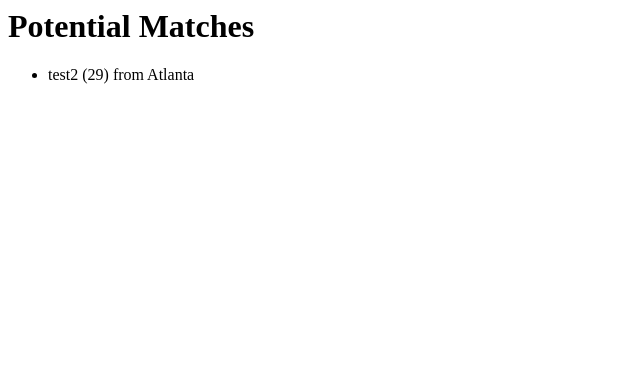
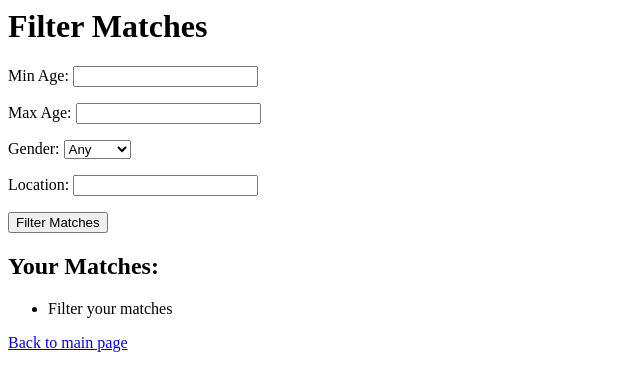
Before and after one commit to VetinariLives/GSU_SWE_Fall_2024, a Django app: page /matches/ in a window 1280 px wide. Shown: the top 391 px of the page, without its empty margins (0-640 px from the left). Run offline with Django 5.2, Linux system fonts and the light colour scheme; a user stored in the database is signed in; data comes from the database, SQL or seed files in the repository; both versions use the stored data as it was after the commit.

Commit message:
update
update

```diff
--- a/senior_dating_web/accounts/templates/accounts/matches.html
+++ b/senior_dating_web/accounts/templates/accounts/matches.html
@@ -1,6 +1,31 @@
-<h1>Potential Matches</h1>
+<h1>Filter Matches</h1>
+
+<form method="get" action="{% url 'find_matches' %}">
+    {{ form.as_p }}
+    <button type="submit">Filter Matches</button>
+</form>
+
+<h2>Your Matches:</h2>
 <ul>
-{% for match in matches %}
-    <li>{{ match.username }} ({{ match.age }}) from {{ match.location }}</li>
-{% endfor %}
+    {%if matches%}
+
+        {% for match in matches %}
+            <li>
+                {{ match.name }} ({{ match.age }} years old) - {{ match.location }}
+                <!-- Send Friend Request button -->
+                    <p>
+                <form method="post" action="{% url 'send_friend_request' match.id %}">
+                    {% csrf_token %}
+                    <button type="submit">Send Friend Request</button>
+                </form>
+                </p>
+                <a href="{% url 'send_message' match.id %}"><button type="submit">Chat</button></a>
+            </li>
+        {% endfor %}
+    {%else%}
+        <li>Filter your matches</li>
+
+    {%endif%}
 </ul>
+
+<a href="{% url 'main_page' %}">Back to main page</a>
--- a/senior_dating_web/accounts/urls.py
+++ b/senior_dating_web/accounts/urls.py
@@ -4,9 +4,11 @@ from django.contrib.auth import views as auth_views
 
 
 
+
+
 urlpatterns = [
     path('register/', views.register, name='register'),
-    path('matches/', views.find_matches, name='matches'),
+    path('matches/', views.find_matches, name='find_matches'),
     path('send_message/<int:user_id>/', views.send_message, name='send_message'),
     path('login/', auth_views.LoginView.as_view(template_name='accounts/login.html'), name='login'),
     path('logout/', auth_views.LogoutView.as_view(), name='logout'),
@@ -19,4 +21,6 @@ urlpatterns = [
     path('accept_friend_request/<int:request_id>/', views.accept_friend_request, name='accept_friend_request'),
     path('decline_friend_request/<int:request_id>/', views.decline_friend_request, name='decline_friend_request'),
     path('send_message/<int:user_id>/', views.send_message, name='send_message'),
+    path('remove_friend/<int:user_id>/', views.remove_friend, name='remove_friend'),
+
 ]
--- a/senior_dating_web/accounts/views.py
+++ b/senior_dating_web/accounts/views.py
@@ -11,7 +11,7 @@ from .forms import MatchFilterForm
 from django import forms
 from django.db import models
 from .forms import UpdateProfileImageForm  # Import the form you created
-
+from django.db.models import Q
 
 
 
@@ -31,11 +31,49 @@ def register(request):
         form = CustomUserCreationForm()
     return render(request, 'accounts/register.html', {'form': form})
 
-
 def find_matches(request):
     current_user = request.user
-    potential_matches = User.objects.exclude(id=current_user.id).filter(gender=current_user.gender)
-    return render(request, 'accounts/matches.html', {'matches': potential_matches})
+
+    # Get all users except the logged-in user
+    matches = User.objects.exclude(id=current_user.id)
+
+    # Get the friends of the logged-in user and exclude them from the matches
+    friends = FriendRequest.objects.filter(
+        (Q(from_user=current_user) | Q(to_user=current_user)),
+        status='accepted'
+    ).select_related('to_user', 'from_user')
+
+    friend_ids = []
+    for friend in friends:
+        if friend.from_user == current_user:
+            friend_ids.append(friend.to_user.id)
+        else:
+            friend_ids.append(friend.from_user.id)
+
+    matches = matches.exclude(id__in=friend_ids)
+
+    # Handle the filter form
+    form = MatchFilterForm(request.GET or None)
+    if form.is_valid():
+        # Apply filters based on form data
+        min_age = form.cleaned_data.get('min_age')
+        max_age = form.cleaned_data.get('max_age')
+        gender = form.cleaned_data.get('gender')
+        location = form.cleaned_data.get('location')
+
+        if min_age:
+            matches = matches.filter(age__gte=min_age)
+        if max_age:
+            matches = matches.filter(age__lte=max_age)
+        if gender:
+            matches = matches.filter(gender=gender)
+        if location:
+            matches = matches.filter(location__icontains=location)
+
+    return render(request, 'accounts/matches.html', {
+        'matches': matches,
+        'form': form,
+    })
 
 from .models import Message
 
@@ -61,11 +99,7 @@ def custom_login(request):
         form = AuthenticationForm()
     return render(request, 'accounts/login.html', {'form': form})
 
-def main_page(request):
-    user_name = request.user.name  # Access the logged-in user's name
-    user_bio = request.user.bio
-    profile_image = request.user.profile_image
-    return render(request, 'accounts/main_page.html', {'user_name': user_name})
+
 
 def delete_account(request):
     if request.method == 'POST':
@@ -110,7 +144,6 @@ class UpdateBioForm(forms.ModelForm):
         model = User
         fields = ['bio']
 
-
 def update_bio(request):
     if request.method == 'POST':
         form = UpdateBioForm(request.POST, instance=request.user)
@@ -152,7 +185,19 @@ def main_page(request):
     sent_requests = FriendRequest.objects.filter(from_user=request.user, status='pending')
 
     # Get the user's friends
-    friends = Friendship.objects.filter(from_user=request.user).select_related('to_user')
+    friends = FriendRequest.objects.filter(
+        (models.Q(from_user=request.user) | models.Q(to_user=request.user)),
+        status='accepted'
+    ).select_related('to_user', 'from_user')
+
+    friend_ids = []
+    for friend in friends:
+        if friend.from_user == request.user:
+            friend_ids.append(friend.to_user.id)
+        else:
+            friend_ids.append(friend.from_user.id)
+
+    matches = matches.exclude(id__in=friend_ids)
 
     return render(request, 'accounts/main_page.html', {
         'user_name': user_name,
@@ -187,7 +232,6 @@ def decline_friend_request(request, request_id):
     friend_request.delete()  # Remove the friend request
     return redirect('main_page')
 
-
 def send_message(request, user_id):
     receiver = get_object_or_404(User, id=user_id)
     if request.method == 'POST':
```
Also changed, not shown: senior_dating_web/accounts/templates/accounts/main_page.html (+36 -29 lines), senior_dating_web/db.sqlite3.
